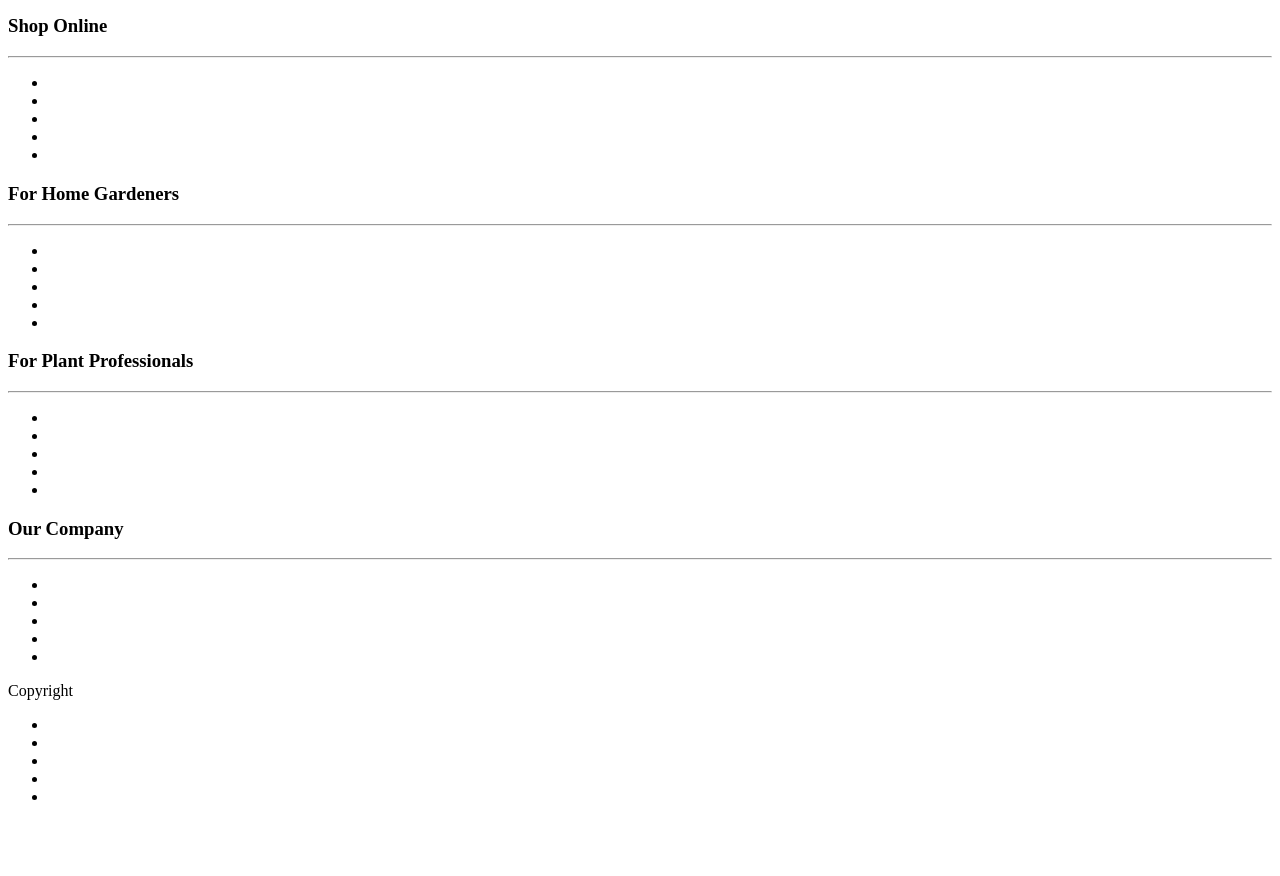
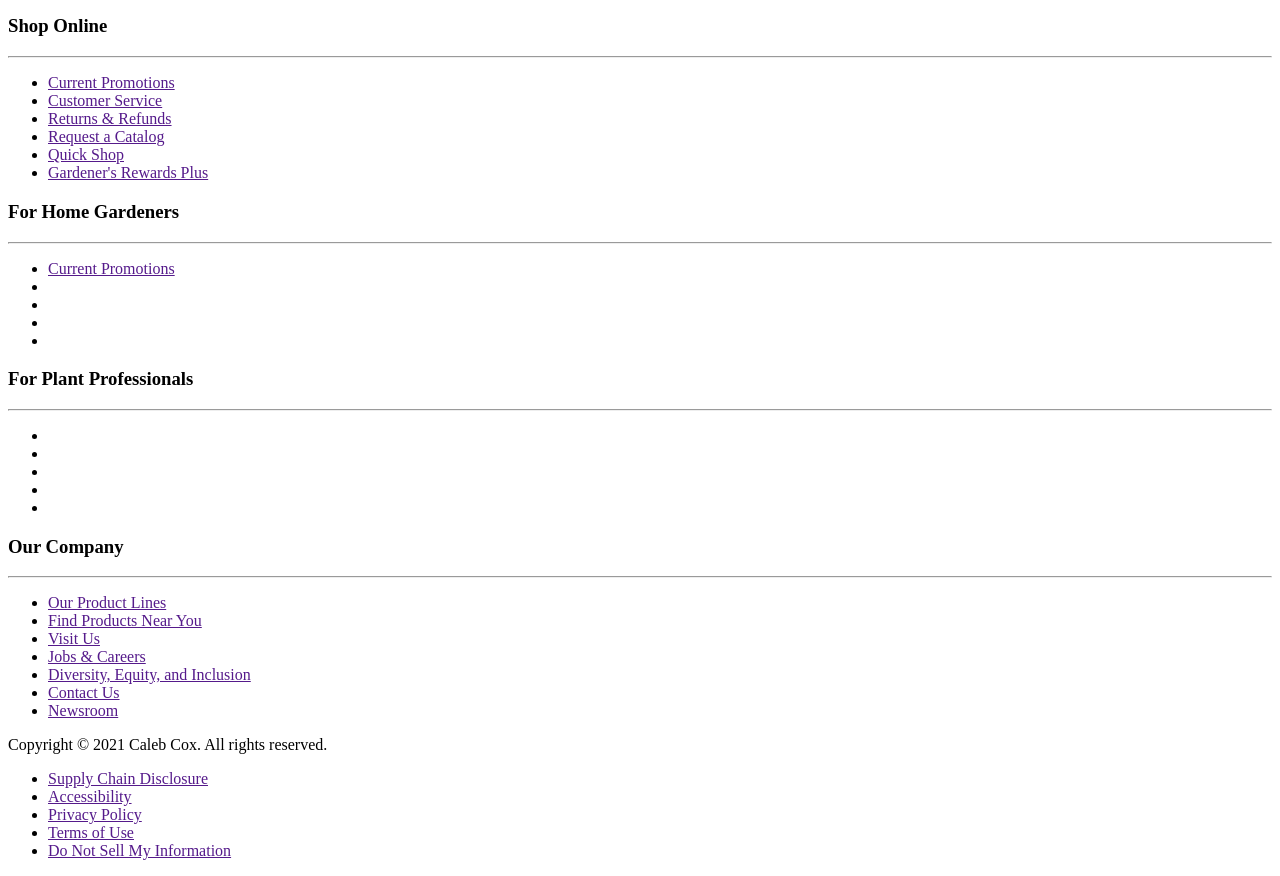
Before and after one commit to calabaza91/PlantShopWebsite, a plain HTML site: page index.html in a window 1280 px wide. Shown: the part 1088-1964 px from the top of the page. Before the commit the page ends 1910 px from the top, so only its background shows below. Drawn offline with Linux system fonts and the light colour scheme.

Commit message:
Add footer link text

```diff
--- a/index.html
+++ b/index.html
@@ -150,19 +150,22 @@
             <hr>
             <ul>
                 <li>
-                    <a href=""></a>
+                    <a href="">Current Promotions</a>
                 </li>
                 <li>
-                    <a href=""></a>
+                    <a href="">Customer Service</a>
                 </li>
                 <li>
-                    <a href=""></a>
+                    <a href="">Returns & Refunds</a>
                 </li>
                 <li>
-                    <a href=""></a>
+                    <a href="">Request a Catalog</a>
                 </li>
                 <li>
-                    <a href=""></a>
+                    <a href="">Quick Shop</a>
+                </li>
+                <li>
+                    <a href="">Gardener's Rewards Plus</a>
                 </li>
             </ul>
         </div>
@@ -172,7 +175,7 @@
             <hr>
             <ul>
                 <li>
-                    <a href=""></a>
+                    <a href="">Current Promotions</a>
                 </li>
                 <li>
                     <a href=""></a>
@@ -216,42 +219,48 @@
             <hr>
             <ul>
                 <li>
-                    <a href=""></a>
+                    <a href="">Our Product Lines</a>
                 </li>
                 <li>
-                    <a href=""></a>
+                    <a href="">Find Products Near You</a>
                 </li>
                 <li>
-                    <a href=""></a>
+                    <a href="">Visit Us</a>
                 </li>
                 <li>
-                    <a href=""></a>
+                    <a href="">Jobs & Careers</a>
                 </li>
                 <li>
-                    <a href=""></a>
+                    <a href="">Diversity, Equity, and Inclusion</a>
+                </li>
+                <li>
+                    <a href="">Contact Us</a>
+                </li>
+                <li>
+                    <a href="">Newsroom</a>
                 </li>
             </ul>
         </div>
 
         <!-- Copyright -->
-        <p>Copyright</p>
+        <p>Copyright © 2021 Caleb Cox. All rights reserved.</p>
         <!-- Legal -->
         <nav>
             <ul>
                 <li>
-                    <a href=""></a>
+                    <a href="">Supply Chain Disclosure</a>
                 </li>
                 <li>
-                    <a href=""></a>
+                    <a href="">Accessibility</a>
                 </li>
                 <li>
-                    <a href=""></a>
+                    <a href="">Privacy Policy</a>
                 </li>
                 <li>
-                    <a href=""></a>
+                    <a href="">Terms of Use</a>
                 </li>
                 <li>
-                    <a href=""></a>
+                    <a href="">Do Not Sell My Information</a>
                 </li>
             </ul>
         </nav>
```
